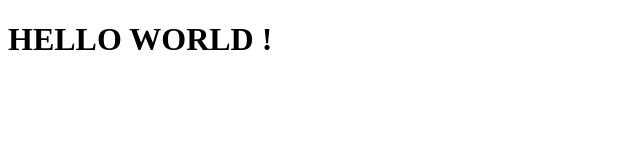
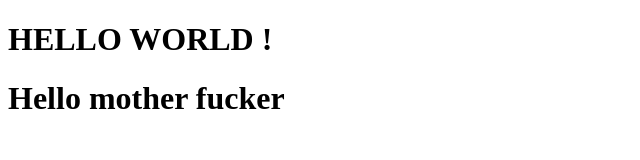
Before and after one commit to Aka-suvam/Pull-Request-, a plain HTML site: page index.html in a window 1280 px wide. Shown: the whole page, without its empty margins (0-640 px from the left). Drawn offline with Linux system fonts and the light colour scheme.

Commit message:
update index.html

```diff
--- a/index.html
+++ b/index.html
@@ -5,5 +5,6 @@
   </head>
   <body>
     <h1>HELLO WORLD !</h1>
+    <h1>Hello mother fucker</h1>
   </body>
 </html>
```
